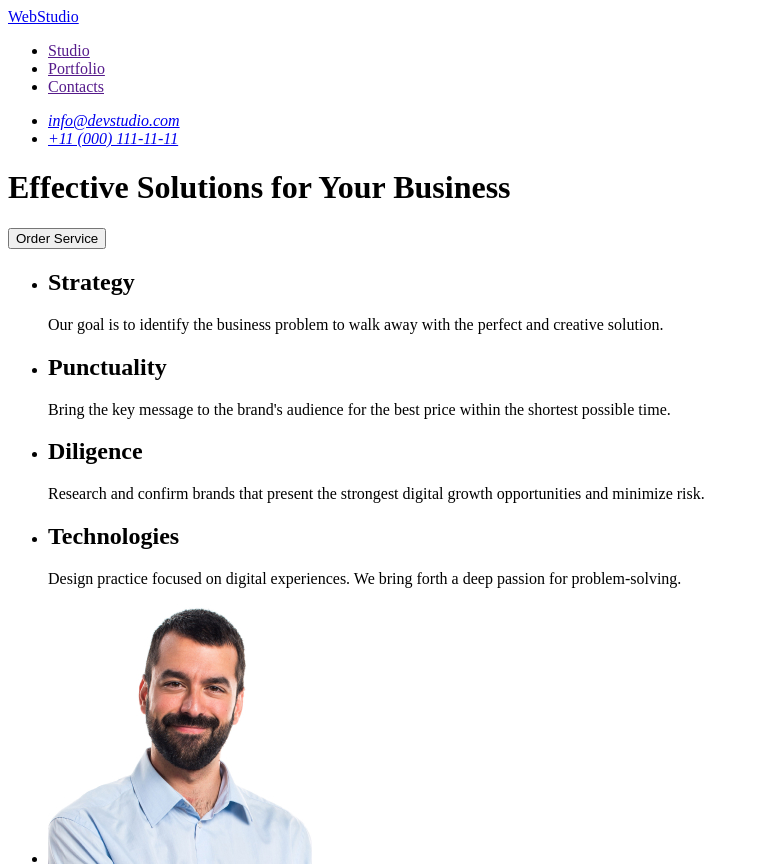
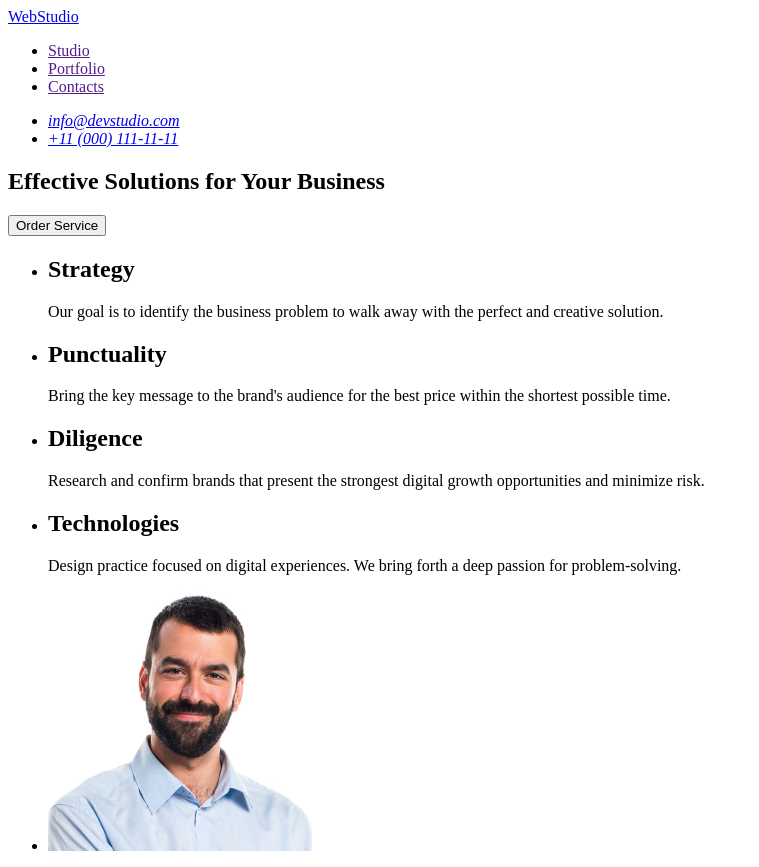
Before and after one commit to viktor-legusov/goit-markup-hw-01, a plain HTML site: page index.html in a window 1280 px wide. Shown: the top 867 px of the page, without its empty margins (0-759 px from the left). Drawn offline with Linux system fonts and the light colour scheme.

Commit message:
perevirka

```diff
--- a/index.html
+++ b/index.html
@@ -21,9 +21,12 @@
             </ul>
         </address>
     </header>
+    <body>
     <main>
+        <section>
         <h1>Effective Solutions for Your Business</h1>
         <button type="button">Order Service</button>
+        </section>
         <section>
             <ul>
                 <li>
```
